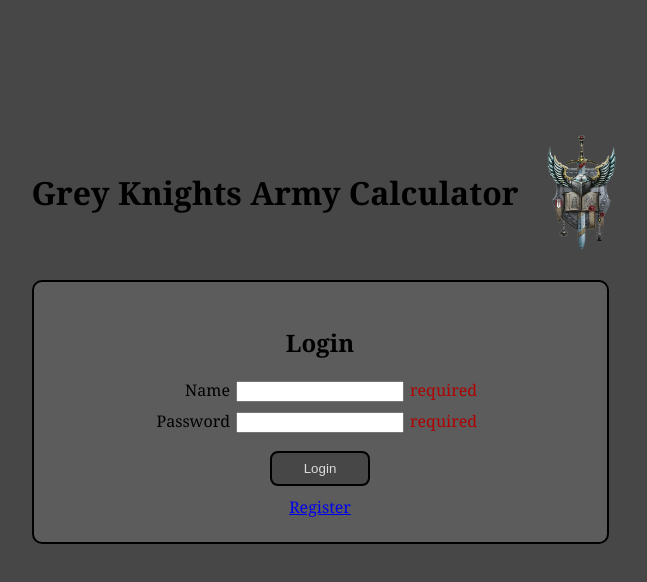
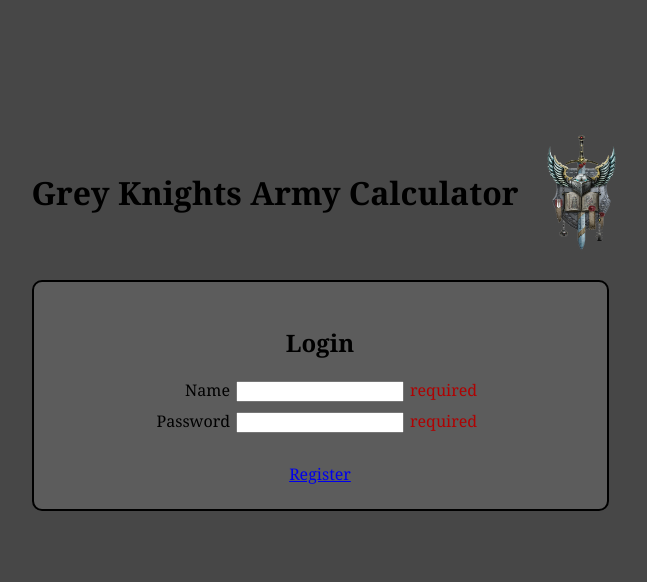
Before and after one commit to ViktorTsekov/Grey_Knights_Army_Calculator, a React (Create React App) app in the folder client/: page /login in a window 1280 px wide. Shown: the top 582 px of the page, without its empty margins (346-993 px from the left). Built offline with nearby package versions, Linux system fonts and the light colour scheme; no server answers.

Commit message:
Remove login button

```diff
--- a/client/src/views/Login.js
+++ b/client/src/views/Login.js
@@ -72,7 +72,7 @@
       <InputField name="name" label="Name" type="text" isRequired={true} onChange={(val) => setName(val)} value={name} />
       <InputField name="password" label="Password" type="password" isRequired={true} onChange={(val) => setPassword(val)} value={password} />
 
-      <Button label="Login" onClick={() => loginUser()}/>
+      {/* <Button label="Login" onClick={() => loginUser()}/> */}
 
       <br />
 
```
